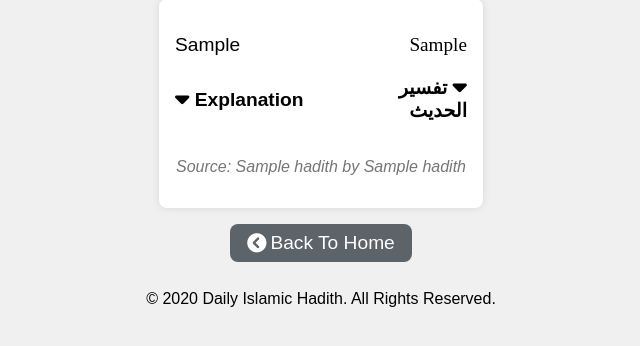
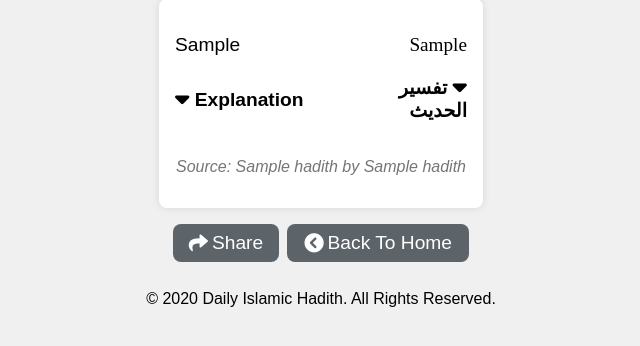
Before and after one commit to daily-islamic-hadith/web-app, a Flask app: template server/hadith_app/templates/index.html in a window 1280 px wide. Shown: the part 272-618 px from the top of the page, without its empty margins (319-959 px from the left). Run offline with Flask 3, Linux system fonts and the light colour scheme; the template is opened without the code that fills it: most values are stand-ins (such as "Sample title", 1, 10 or a date in 2020); parts of the project's set-up code (start-up, migrations or seed data) failed here and were passed over; some libraries are stand-ins or nearby versions; some web fonts are replaced.

Commit message:
add share hadith Url btn

```diff
--- a/server/hadith_app/static/css/style.css
+++ b/server/hadith_app/static/css/style.css
@@ -174,6 +174,9 @@ details p {
 .fa-circle-chevron-left::before {
   content: "\f137";
 }
+.fa-share::before {
+  content: "\f064"
+}
 
 .button-group {
   display: flex;
@@ -209,7 +212,8 @@ details p {
 }
 
 #arCopyButton,
-#enCopyButton {
+#enCopyButton,
+#shareHadith{
   display: inline-flex;
   min-width: 3.125rem;
 }
@@ -242,8 +246,8 @@ footer p {
 
 #notification {
   visibility: hidden;
+  align-content: center;
   min-width: 250px;
-  margin-left: -125px;
   background-color: var(--popup-bg-color);
   color: var(--popup-txt-color);
   text-align: center;
@@ -251,7 +255,6 @@ footer p {
   padding: 1rem;
   position: fixed;
   z-index: 1;
-  left: 50%;
   bottom: 30px;
   font-size: 17px;
 }
--- a/server/hadith_app/static/js/scripts.js
+++ b/server/hadith_app/static/js/scripts.js
@@ -4,6 +4,8 @@ document.addEventListener('DOMContentLoaded', () => {
   const ar_copy_button = document.querySelector('#arCopyButton');
   const en_copy_button = document.querySelector('#enCopyButton');
   const displayBtnMode = document.querySelector('#displayModeBtn');
+  const show_new_hadith_button = document.querySelector('#showNewHadith');
+  const share_button = document.querySelector('#shareHadith');
   displayBtnMode?.addEventListener('click', function () {
     applyTheme(!document.documentElement.classList.contains('dark'));
   });
@@ -13,10 +15,9 @@ document.addEventListener('DOMContentLoaded', () => {
   en_copy_button?.addEventListener('click', function () {
     copyToClipboard('en');
   });
-  const show_new_hadith_button = document.querySelector('#showNewHadith');
-  if (show_new_hadith_button) {
-    show_new_hadith_button.addEventListener('click', fetchNewHadith);
-  }
+  show_new_hadith_button?.addEventListener('click', fetchNewHadith);
+  share_button?.addEventListener('click', shareHadithLink);
+
 });
 
 async function fetchNewHadith() {
@@ -108,18 +109,25 @@ async function copyToClipboard(lang) {
 
   try {
     await navigator.clipboard.writeText(textToCopy);
-    showNotification(lang);
+    showNotification(lang === 'en' ? 'Hadith copied to clipboard!' : '!تم نسخ الحديث');
   } catch (err) {
     console.error('Failed to copy text to clipboard:', err.message);
   }
 }
 
-function showNotification(lang) {
+async function shareHadithLink() {
+  const hadithPageUrl = window.location.origin + '/hadith/' + document.getElementById('reference').value;
+  try {
+    await navigator.clipboard.writeText(hadithPageUrl);
+    showNotification("URL copied to clipboard!");
+  } catch (err) {
+    console.error('Failed to copy text to clipboard:', err.message);
+  }
+}
+
+function showNotification(text) {
   const notification = document.getElementById('notification');
-
-  notification.textContent =
-    lang === 'en' ? 'Hadith copied to clipboard!' : '!تم نسخ الحديث';
-
+  notification.textContent = text;
   if (notification) {
     notification.classList.add('show');
     setTimeout(() => notification.classList.remove('show'), 3000);
--- a/server/hadith_app/templates/index.html
+++ b/server/hadith_app/templates/index.html
@@ -106,7 +106,6 @@
           <i class="fa-solid fa-copy"></i>
         </button>
       </div>
-      <div id="notification">Hadith copied to clipboard!</div>
       {% endif %}
       <p id="source">
         Source: {{ hadith.bookName|e }} by {{ hadith.bookWriterName|e }}
@@ -120,7 +119,12 @@
       {% endif %}
     </div>
     {% if hadith is defined and hadith is not none %}
+    <div id="notification"></div>
     <div class="button-group">
+       <button id="shareHadith" class="btn" aria-label="Share Hadith">
+         <i class="fa-solid fa-share"></i>
+         <span>Share</span>
+       </button>
       {% if home_page is defined and home_page %}
       <button id="showNewHadith" class="btn" aria-label="Get A New Hadith">
         <i class="fa-solid fa-eye"></i>
```
